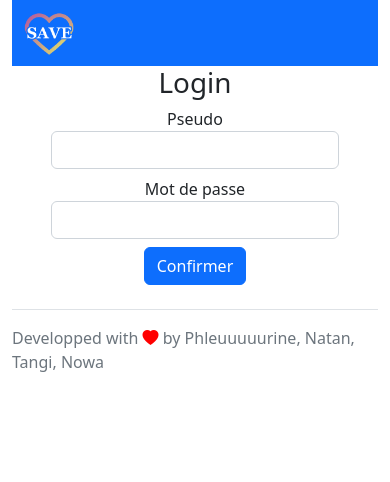
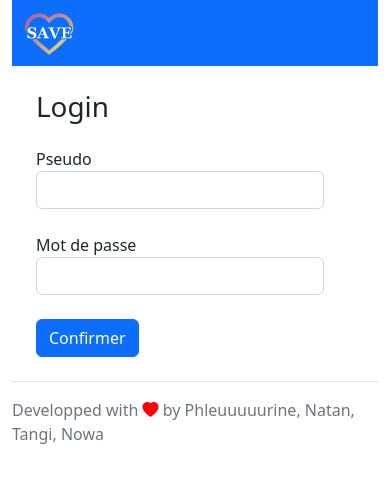
Before and after one commit to Noah-Langlois/Application_SAVE, a Vue app in the folder frontend/client_vue_global/: page /admin/login in a window 390 px wide. Shown: the top 482 px of the page. Built offline with nearby package versions, Linux system fonts and the light colour scheme.

Commit message:
Factorisation du code en utilisant CSS plutôt que JS pour la version mobile du login admin

```diff
--- a/frontend/client_vue_global/src/components/LoginAdmin.vue
+++ b/frontend/client_vue_global/src/components/LoginAdmin.vue
@@ -6,9 +6,6 @@ const router = useRouter()
 
 const store = inject('STORE')
 store.methods.setUserType('admin')
-store.methods.setIsMobile()
-window.onresize = store.methods.setIsMobile
-
 
 function checkPassword(value) {
     let user = document.getElementById("login_pseudo").value
@@ -20,21 +17,18 @@ function checkPassword(value) {
 </script>
 <template>
     <main>
-        <!--Version Ordinateur-->
-        <div id="desktopLoginAdmin" v-if="!store.state.isMobile">
-            <div class="row">
+        <div>
+            <div class="">
                 <div class="m-4">
                     <h1>Login</h1>
                 </div>
-            </div>
-            <div>
-                <div class="col-2 m-4">
+                <div class="m-4">
                     <label>Pseudo</label>
-                    <input type="text" class="form-control" id="login_pseudo"/>
+                    <input type="text" class="form-control" id="login_pseudo" style="max-width: 18rem;"/>
                 </div>
-                <div class="col-2 m-4">
+                <div class="m-4">
                     <label>Mot de passe</label>
-                    <input type="text" class="form-control" id="login_password"/>
+                    <input type="text" class="form-control" id="login_password" style="max-width: 18rem;"/>
                     <p v-if="!store.state.rightPassword">Mot de passe incorrect</p>
                 </div>
                 <div class="m-4">
@@ -42,45 +36,5 @@ function checkPassword(value) {
                 </div>
             </div>
         </div>
-
-        <!--Version Mobile-->
-
-        <div id="mobileLoginAdmin" v-else>
-            <div class="row justify-content-center">
-                <div class="col container text-center">
-                    <h1>Login</h1>
-                </div>
-            </div>
-            <div class="row justify-content-center">
-                <div class="col container text-center">
-                    <label>Pseudo</label>
-                </div>
-            </div>
-            <div class="row justify-content-center">
-                <div class="col d-flex justify-content-center">
-                    <input type="text" class="form-control" id="login_pseudo" style="max-width: 18rem;"/>
-                </div>
-            </div>
-            <div class="row justify-content-center mt-2">
-                <div class="col container text-center">
-                    <label>Mot de passe</label>
-                </div>
-            </div>
-            <div class="row justify-content-center">
-                <div class="col d-flex justify-content-center">
-                    <input type="text" class="form-control" id="login_password" style="max-width: 18rem;"/>
-                </div>
-            </div>
-            <div class="row justify-content-center">
-                <div class="col container text-center">
-                    <p v-if="!store.state.rightPassword">Mot de passe incorrect</p>
-                </div>
-            </div>
-            <div class="row justify-content-center mt-2">
-                <div class="col container text-center">
-                    <button class="btn btn-primary" @click="checkPassword('HomeAdmin')">Confirmer</button>
-                </div>
-            </div>
-        </div>
     </main>
 </template>
```
